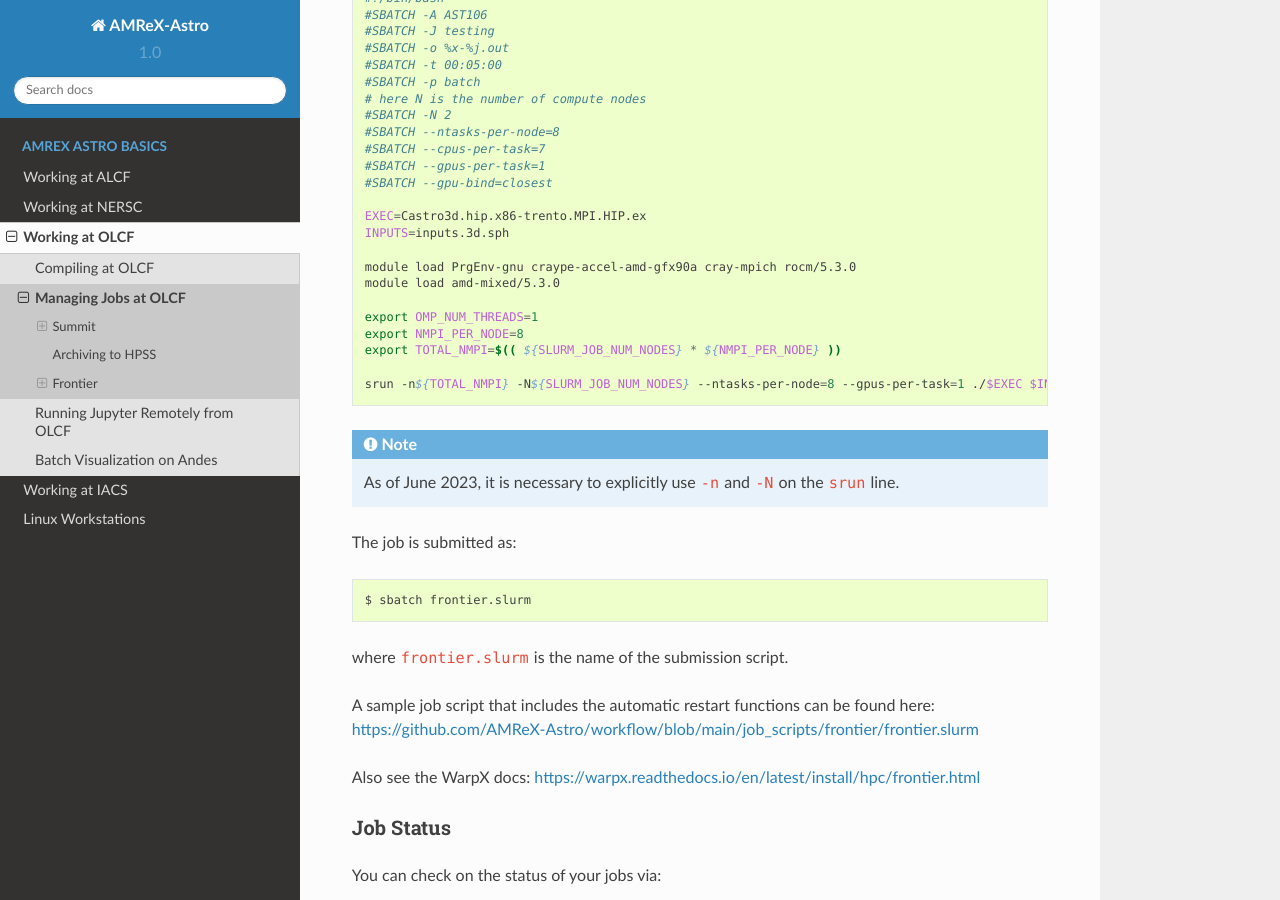
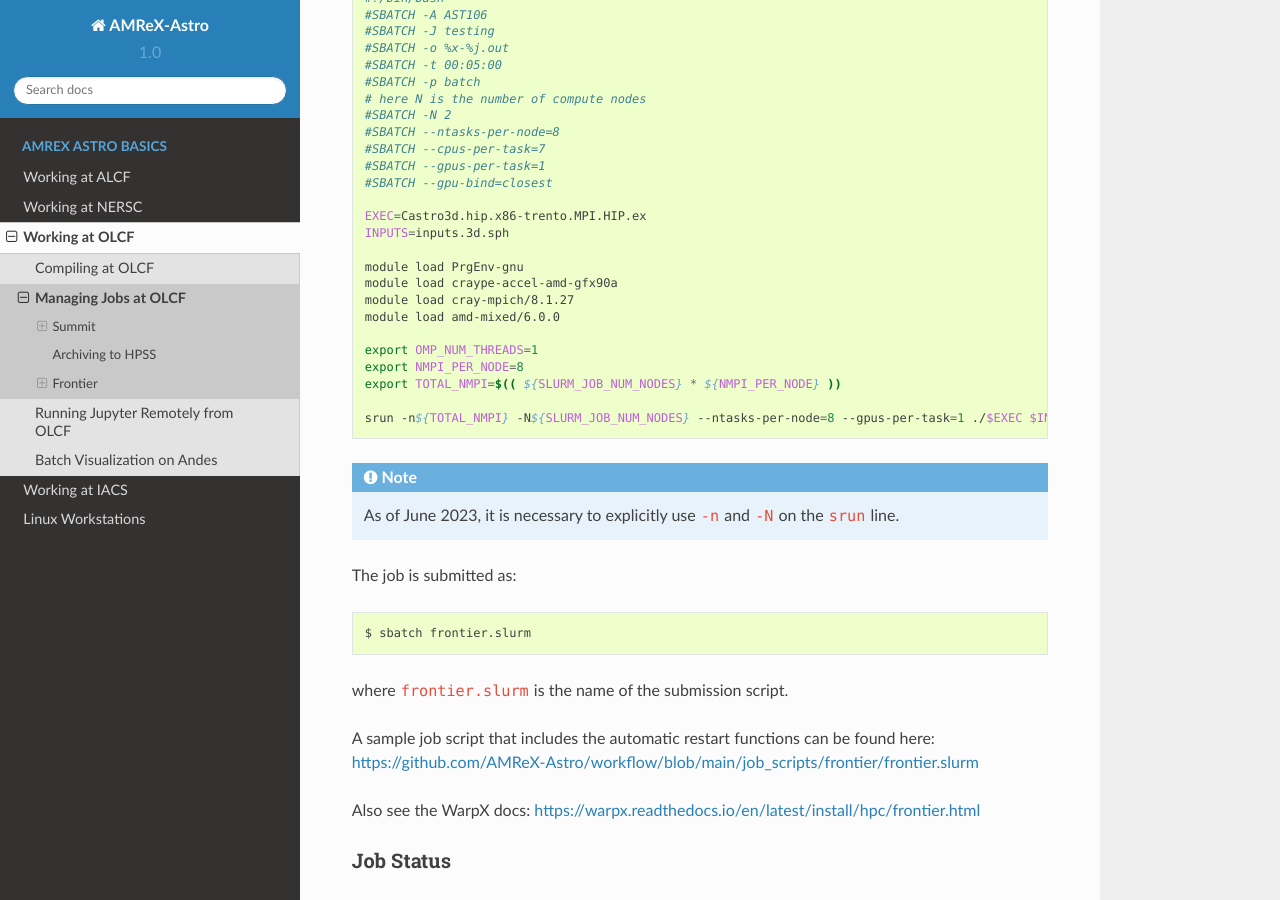
Before and after one commit to AMReX-Astro/workflow, a Sphinx documentation site: the page built from sphinx_docs/source/olcf-workflow.rst, in a window 1280 px wide and 900 px high, scrolled down 9633 px. Built offline with Sphinx 7.4.7 and the Read the Docs theme 2.0.0, drawn with Linux system fonts in a browser that asks for light colours.

Commit message:
update example frontier.slurm module versions

```diff
--- a/sphinx_docs/source/olcf-workflow.rst
+++ b/sphinx_docs/source/olcf-workflow.rst
@@ -471,8 +471,10 @@ Here's a script that runs with 2 nodes using all 8 GPUs per node:
    EXEC=Castro3d.hip.x86-trento.MPI.HIP.ex
    INPUTS=inputs.3d.sph
 
-   module load PrgEnv-gnu craype-accel-amd-gfx90a cray-mpich rocm/5.3.0
-   module load amd-mixed/5.3.0
+   module load PrgEnv-gnu
+   module load craype-accel-amd-gfx90a
+   module load cray-mpich/8.1.27
+   module load amd-mixed/6.0.0
 
    export OMP_NUM_THREADS=1
    export NMPI_PER_NODE=8
```
